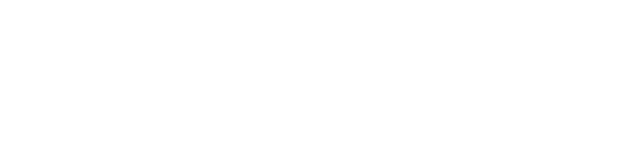
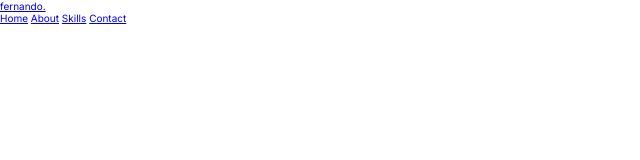
Before and after one commit to fernandodev192/personal-page, a plain HTML site: page index.html in a window 1280 px wide. Shown: the whole page, without its empty margins (0-640 px from the left). Drawn offline with nearby package versions, Linux system fonts and the light colour scheme.

Commit message:
added file main.css

```diff
--- /dev/null
+++ b/css/main.css
@@ -0,0 +1,12 @@
+@import url('https://fonts.googleapis.com/css2?family=Inter:opsz@14..32&family=Titillium+Web:wght@400;700&display=swap');
+
+* {
+    margin: 0;
+    padding: 0;
+    box-sizing: border-box;
+    font-family: Inter, sans-serif;
+}
+
+html {
+    font-size: 62.5%;
+}
--- a/index.html
+++ b/index.html
@@ -6,11 +6,22 @@
     <meta name="author" content="Fernando António">
     <meta name="keywords" content="Página pessoal, site, Personal page">
     <meta name="description" content="Minha página pessoal para divulgação da minha marca">
-    <title>Minha Página Pessoal | Fernando António</title>
+    <title>Página Pessoal | Fernando António</title>
     <!-- Boxicons css -->
     <link href='https://unpkg.com/boxicons@2.1.4/css/boxicons.min.css' rel='stylesheet'>
+    <!-- MAIN css -->
+    <link rel="stylesheet" href="css/main.css">
 </head>
 <body>
-
+    <!-- HEADER design -->
+    <header class="header">
+        <a href="index.html" class="brand">fernando.</a>
+        <nav class="navbar">
+            <a href="#home" class="active">Home</a>
+            <a href="#about">About</a>
+            <a href="#skills">Skills</a>
+            <a href="#contact">Contact</a>
+        </nav>
+    </header>
 </body>
 </html>
```
